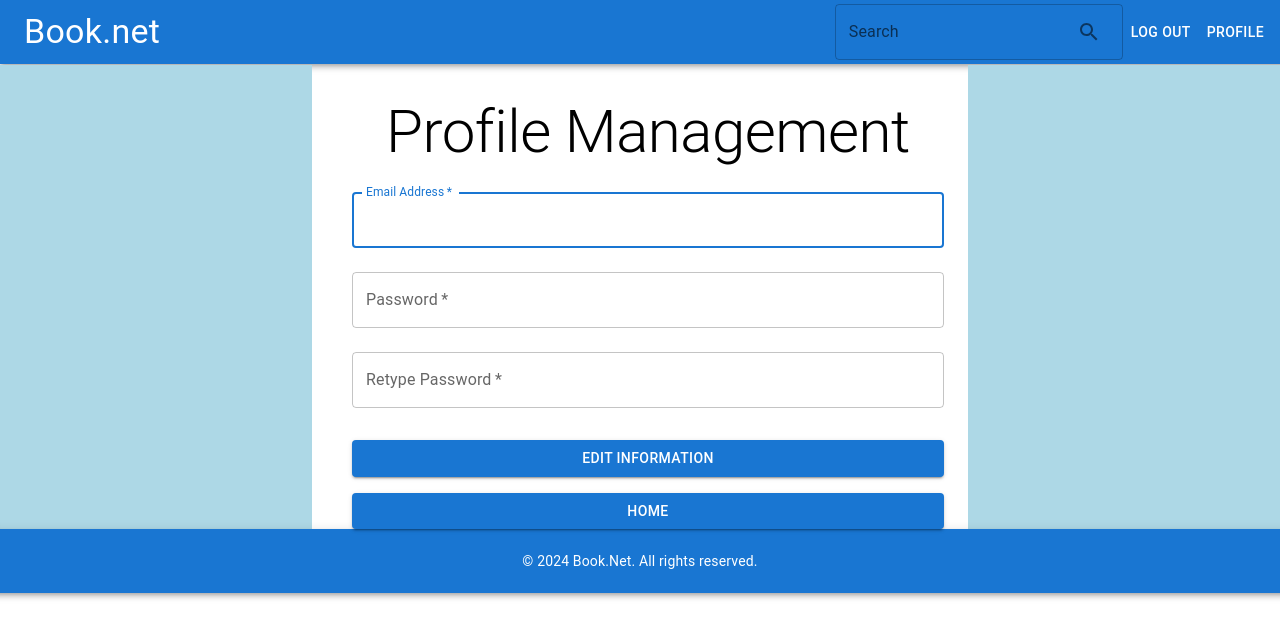
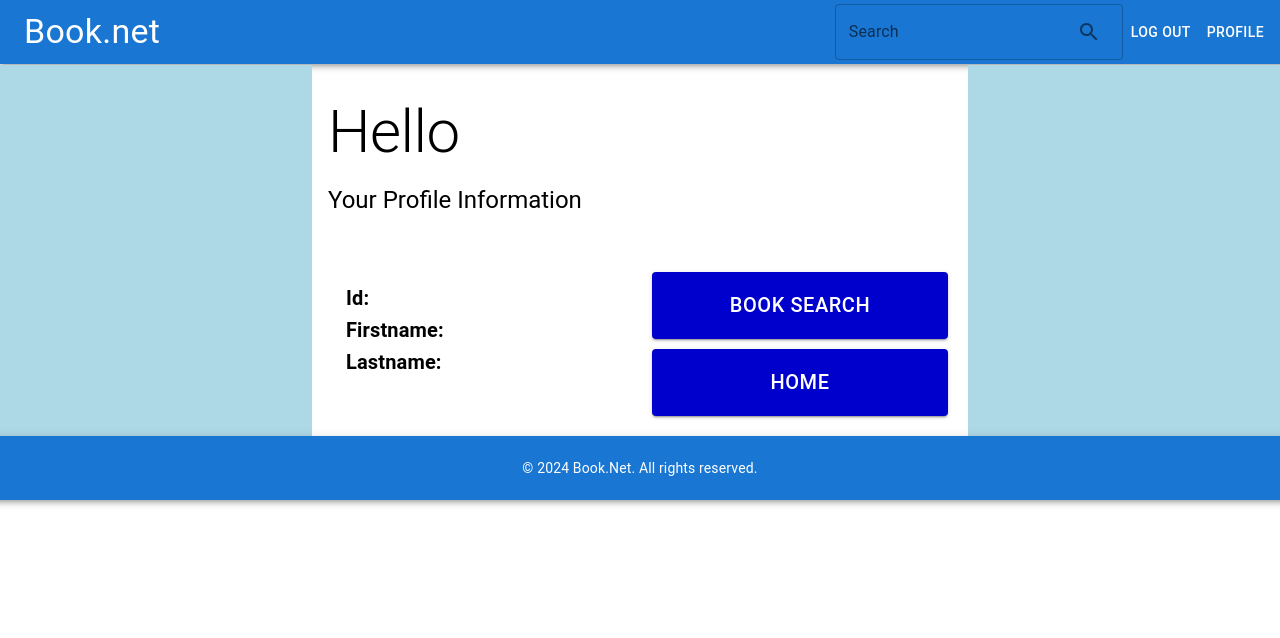
Before and after one commit to Blyndone/BookNet, a React (Create React App) app in the folder client/library-frontend/: page /profile in a window 1280 px wide. Shown: the top 638 px of the page. Built offline with nearby package versions, Linux system fonts and the light colour scheme.

Commit message:
login fixs

```diff
--- a/client/library-frontend/src/component/header.js
+++ b/client/library-frontend/src/component/header.js
@@ -30,7 +30,21 @@ const Header = props => {
       {/* Header */}
       <AppBar position="static" style={{ backgroundColor: "B1DDF0" }}>
         <Toolbar>
-          <Typography variant="h4" component="div" sx={{ flexGrow: 1 }}>
+          <Typography
+            variant="h4"
+            component="div"
+            sx={{ flexGrow: 1, userSelect: "none" }}
+            onClick={() => {
+              const role = localStorage.getItem("role");
+
+              if (role === "employee") {
+                navigate("/employee/emphome");
+              } else if (role === "customer") {
+                navigate("/userhome");
+              } else {
+                navigate("/");
+              }
+            }}>
             Book.net
           </Typography>
           <form
--- a/client/library-frontend/src/login.js
+++ b/client/library-frontend/src/login.js
@@ -117,6 +117,10 @@ const Login = (props) => {
               props.setLoggedIn(true)
               props.setEmail(email)
               props.setUserID(r.id)
+
+              console.log(r.role)
+              console.log(r.role === "employee")
+              console.log(r.id)
               if (r.role === "employee") {
                   navigate("/employee/emphome", props);
               } else {
--- a/client/library-frontend/src/mutual/profile.js
+++ b/client/library-frontend/src/mutual/profile.js
@@ -2,20 +2,97 @@ import React from "react";
 import Typography from "@mui/material/Typography";
 import Container from "@mui/material/Container";
 import Button from "@mui/material/Button";
-import TextField from "@mui/material/TextField";
-import Box from "@mui/material/Box";
-
+import { TextField, emphasize } from "@mui/material";
+import { useState, useEffect } from "react";
+import Paper from "@mui/material/Paper";
 import { useNavigate } from "react-router-dom";
 import Grid from "@mui/material/Grid";
 import Header from ".././component/header";
 import Footer from ".././component/footer";
 import SideBar from ".././component/sidebar";
+import { Box } from "@mui/system";
+const Profile = props => {
+  console.log("LOCAL", localStorage.getItem("user"));
+  console.log("PROPS", props);
 
-const Profile = props => {
-  const { loggedIn, email } = props;
+  const [loggedIn, setLoggedIn] = useState(props.loggedIn);
+  const [email, setEmail] = useState(props.email);
+  const [userid, setUserId] = useState(props.userid);
+
+  useEffect(() => {
+    if (
+      !loggedIn ||
+      loggedIn === "" ||
+      !email ||
+      email === "" ||
+      !userid ||
+      userid === ""
+    ) {
+      const storedUser = JSON.parse(localStorage.getItem("user"));
+
+      if (storedUser) {
+        setUserId(storedUser.id);
+      }
+    }
+  }, []);
+
   const navigate = useNavigate();
+  const [userdata, setUserData] = useState({
+    id: "",
+    firstname: "",
+    lastname: ""
+  });
+
+  const getUserData = () => {
+    // console.log(e);
+    // e.preventDefault();
+    // window.alert(userquery);
+    // if (!query) return;
+
+    async function fetchData() {
+      if (userid.length == 0) {
+        return;
+      }
+
+      const response = await fetch(`http://localhost:3006/user/` + userid);
+      const res = await response.json();
+      // const results = data[0];
+      return res;
+    }
+
+    fetchData()
+      .then(res => {
+        console.log("Response: ", res);
+        setUserData(res[0]);
+      })
+      .catch(err => console.log(err));
+  };
+
+  useEffect(
+    () => {
+      console.log("logged in", loggedIn);
+      if (!loggedIn || !userid || userid === "") {
+        console.log("not logged in");
+        console.log("userid", userid);
+        console.log("loggedIn", loggedIn);
+
+        // navigate("/login");
+      } else {
+        getUserData();
+      }
+    },
+    [userid]
+  );
+
+  function capitalize(s) {
     return (
-    <Grid container direction="column" spacing={2}>
+      s &&
+      s.split(" ").map(word => word[0].toUpperCase() + word.slice(1)).join(" ")
+    );
+  }
+
+  return (
+    <Grid container direction="column" spacing={2} style={{ height: "100%" }}>
       {" "}{/* Set container direction to column */}
       <Grid item>
         {" "}{/* Header takes full width of the column */}
@@ -25,65 +102,111 @@ const Profile = props => {
         {" "}{/* Nested container for three columns */}
         <SideBar />
         <Grid item xs={6}>
-          <Container
+          <div>
+            {/* Main Content */}
+
+            <Grid container direction="column" spacing={2}>
+              {/* Header row */}
+              <Grid item>
+                <Typography variant="h2" sx={{ mt: 4 }}>
+                  Hello {userdata.firstname} {userdata.lastname}
+                </Typography>
+                <Typography variant="h5" sx={{ mt: 2, mb: 4 }}>
+                  Your Profile Information
+                </Typography>
+              </Grid>
+
+              {/* Content rows */}
+              <Grid container spacing={2}>
+                <Grid
+                  item
+                  xs={6}
+                  style={{
+                    padding: "50px",
+                    display: "flex",
+                    flexDirection: "column"
+                  }}>
+                  {Object.keys(userdata).map((key, index) => {
+                    if (key === "password") {
+                      return null;
+                    }
+                    // Split the key into individual words and capitalize each word
+                    const formattedKey = capitalize(
+                      key.split(/(?=[A-Z])/).join(" ")
+                    );
+                    if (key === "balance") {
+                      return (
+                        <Box
                           sx={{
+                            flexGrow: 1,
                             display: "flex",
                             flexDirection: "column",
-              alignItems: "center"
+                            justifyContent: "flex-end"
                           }}>
-            <Typography variant="h2" sx={{ mt: 4 }}>
-              Profile Management
+                          <Paper
+                            key={index}
+                            elevation={3}
+                            style={{
+                              padding: "20px",
+                              backgroundColor: "#ADD8E6"
+                            }}>
+                            <Typography variant="h4" align="center">
+                              <b>{`${formattedKey}:`}</b> ${userdata[key]}
                             </Typography>
-            <Box component="form" noValidate sx={{ mt: 1 }}>
-              <TextField
-                margin="normal"
-                required
-                fullWidth
-                id="email"
-                label="Email Address"
-                name="email"
-                autoComplete="email"
-                autoFocus
-              />
+                          </Paper>
+                        </Box>
+                      );
+                    } else {
+                      return (
+                        <Typography key={index} variant="h6">
+                          <b>{`${formattedKey}:`}</b> {userdata[key]}
+                        </Typography>
+                      );
+                    }
+                  })}
+                </Grid>
 
-              <TextField
-                margin="normal"
-                required
-                fullWidth
-                id="password"
-                label="Password"
-                type="password"
-                autoComplete="current-password"
-              />
-
-              <TextField
-                margin="normal"
-                required
-                fullWidth
-                id="retypePassword"
-                label="Retype Password"
-                type="password"
-                autoComplete="current-password"
-              />
-
-              <Button
-                type="submit"
-                fullWidth
-                variant="contained"
-                sx={{ mt: 3, mb: 2 }}>
-                Edit Information
-              </Button>
-            </Box>
-
+                <Grid
+                  item
+                  xs={6}
+                  style={{
+                    display: "flex",
+                    flexDirection: "column",
+                    justifyContent: "center",
+                    padding: "20px"
+                  }}>
+                  <Box sx={{ height: "20px" }} /> {/* Space */}
                   <Button
                     variant="contained"
-              fullWidth
+                    sx={{
+                      width: "100%",
+                      padding: "16px",
+                      fontSize: "20px",
+                      marginBottom: "10px",
+                      backgroundColor: "#0000CD" // Medium Blue
+                    }}
                     onClick={() => {
-                navigate("/home");
+                      navigate("/booksearch");
+                    }}>
+                    Book Search
+                  </Button>
+                  <Button
+                    variant="contained"
+                    sx={{
+                      width: "100%",
+                      padding: "16px",
+                      fontSize: "20px",
+                      backgroundColor: "#0000CD" // Medium Blue
+                    }}
+                    onClick={() => {
+                      navigate("/userhome");
                     }}>
                     Home
                   </Button>
-          </Container>
+                </Grid>
+              </Grid>
+            </Grid>
+          </div>
         </Grid>
         <SideBar />
         <Footer />
--- a/client/library-frontend/src/user/userhome.js
+++ b/client/library-frontend/src/user/userhome.js
@@ -25,6 +25,25 @@ import ArrowBackIcon from "@mui/icons-material/ArrowBack";
 import { useEffect } from "react";
 
 const UserHome = props => {
+  const [userid, setUserId] = useState(props.userid);
+
+  useEffect(() => {
+    if (
+      !loggedIn ||
+      loggedIn === "" ||
+      !email ||
+      email === "" ||
+      !userid ||
+      userid === ""
+    ) {
+      const storedUser = JSON.parse(localStorage.getItem("user"));
+
+      if (storedUser) {
+        setUserId(storedUser.id);
+      }
+    }
+  }, []);
+
   const location = useLocation();
   const [query, setQuery] = useState(
     location.state === null ? "" : location.state.q
@@ -67,8 +86,6 @@ const UserHome = props => {
   };
 
   const RetrieveBooks = async e => {
-    const userid = 4;
-
     if (e) {
       e.preventDefault();
     }
@@ -130,7 +147,12 @@ const UserHome = props => {
     },
     [page]
   );
-
+  useEffect(
+    () => {
+      RetrieveBooks();
+    },
+    [userid]
+  );
   return (
     <Grid container direction="column" spacing={2}>
       {" "}{/* Set container direction to column */}
@@ -145,10 +167,10 @@ const UserHome = props => {
           {/* Main Content */}
           <Container>
             <Typography variant="h2" textAlign={"center"} sx={{ mt: 4 }}>
-              USER HOME
+              USER HOME for {userid}
             </Typography>
             <Typography variant="h5" textAlign={"center"} sx={{ mt: 2, mb: 4 }}>
-              Your Book Reccomendations!
+              Your Book Recomendations!
             </Typography>
             <div>
               <Paper
```
Also changed, not shown: client/library-frontend/src/dep/profile.js (added, +95 -0 lines), client/library-frontend/src/signUp.js (+73 -20 lines), 2 other files (tests, documents, lock files or other folders). Lines whose indentation alone changed are shown as unchanged.
